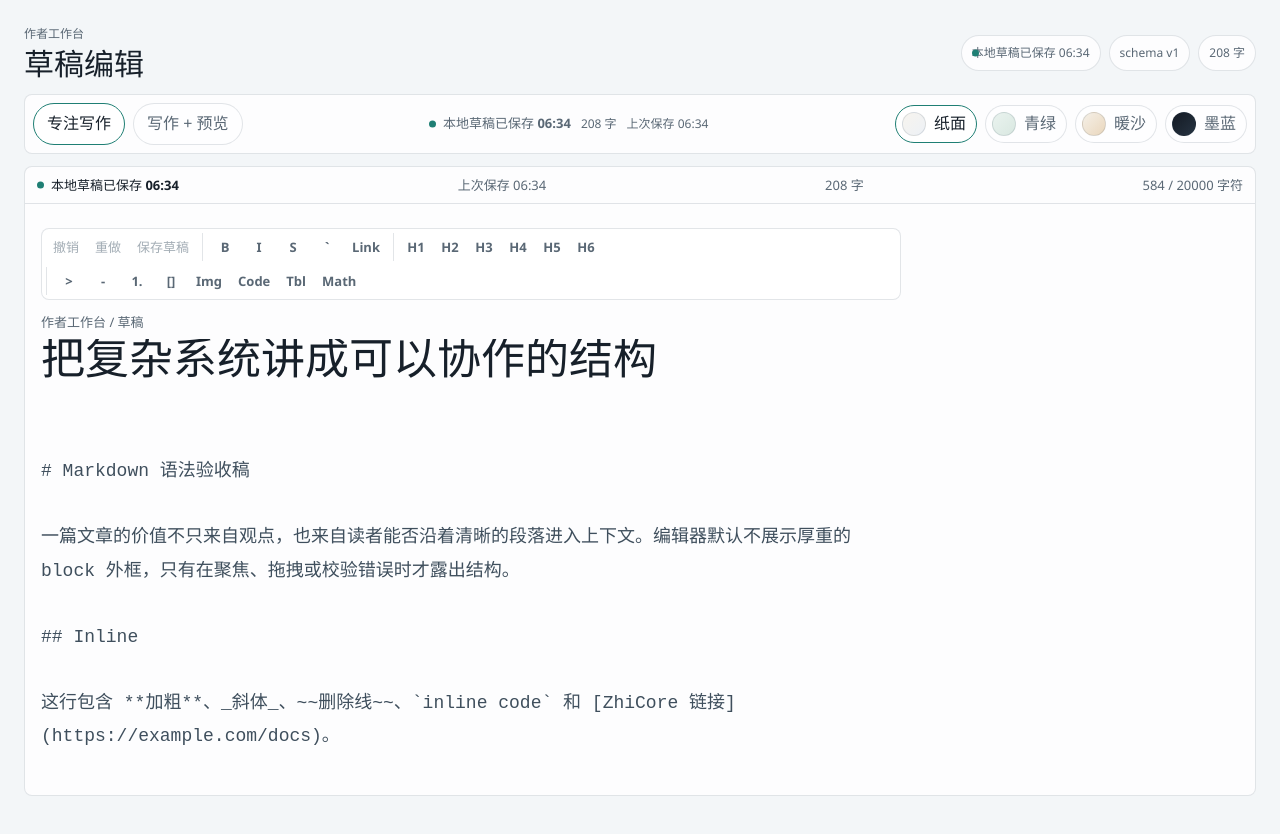
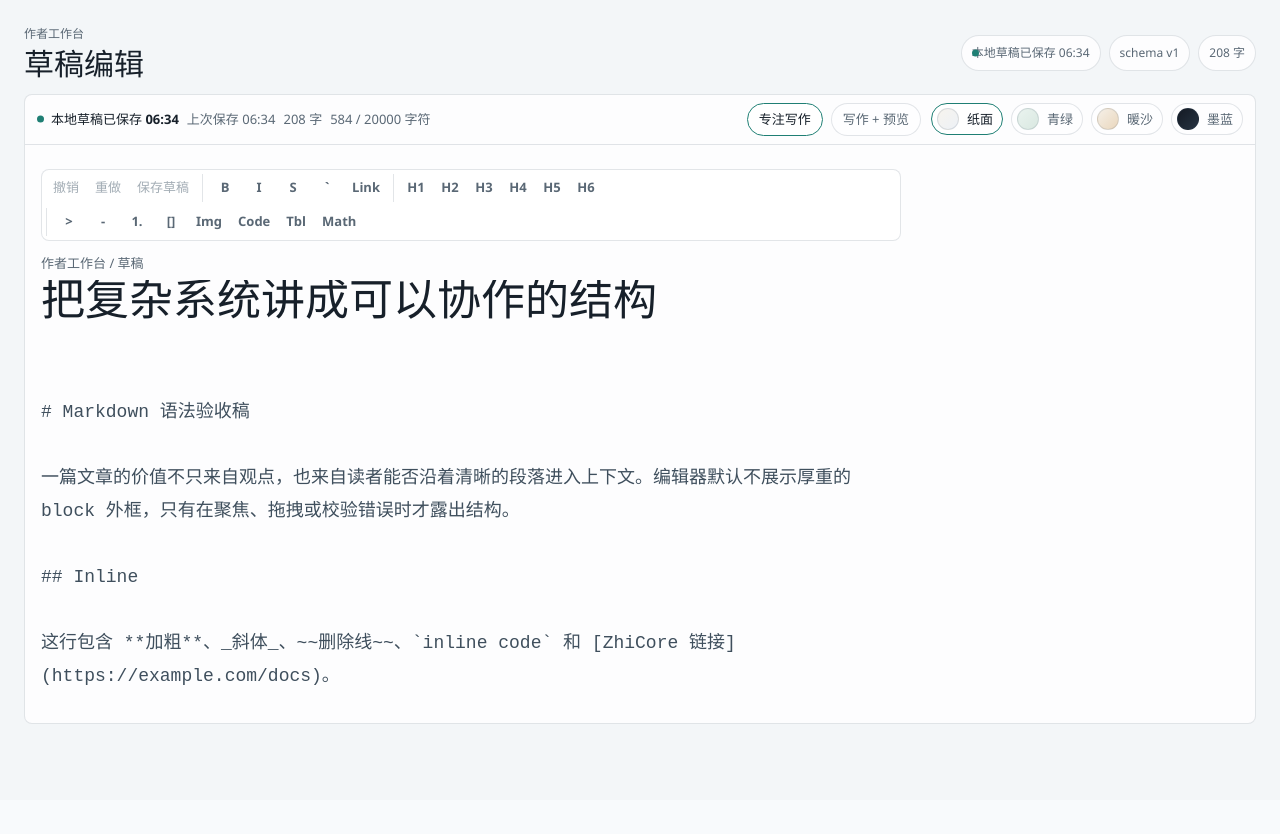
Before and after one commit to architectcgz/zhicore-frontend-vue, a Vue app: page /editor in a window 1280 px wide. Shown: the top 834 px of the page. After the commit the page ends 800 px from the top, so only its background shows below. Built offline with nearby package versions, Linux system fonts and the light colour scheme.

Commit message:
refactor(editor): 收敛编辑器重复工具栏

```diff
--- a/src/components/editor-showcase/EditorActionBar.vue
+++ /dev/null
@@ -1,199 +0,0 @@
-<template>
-  <div class="editor-action-bar">
-    <div class="mode-switch" aria-label="编辑器视图">
-      <button
-        type="button"
-        :aria-pressed="activeMode === 'focus'"
-        @click="emit('selectMode', 'focus')"
-      >
-        专注写作
-      </button>
-      <button
-        type="button"
-        :aria-pressed="activeMode === 'preview'"
-        @click="emit('selectMode', 'preview')"
-      >
-        写作 + 预览
-      </button>
-    </div>
-
-    <p
-      :class="[
-        'editor-action-bar__status',
-        `editor-action-bar__status--${saveStatus}`,
-      ]"
-      aria-live="polite"
-    >
-      <span>{{ saveStatusLabel }}</span>
-      <small>{{ wordCount }} 字</small>
-      <small>上次保存 {{ lastSavedLabel }}</small>
-    </p>
-
-    <div class="editor-action-bar__actions">
-      <div class="background-picker" aria-label="背景候选">
-        <button
-          v-for="background in backgroundCandidates"
-          :key="background.id"
-          class="background-swatch"
-          type="button"
-          :aria-label="`切换到${background.name}背景`"
-          :aria-pressed="activeBackgroundId === background.id"
-          @click="emit('selectBackground', background.id)"
-        >
-          <span :style="{ background: background.swatch }"></span>
-          {{ background.name }}
-        </button>
-      </div>
-    </div>
-  </div>
-</template>
-
-<script setup lang="ts">
-import type {
-  EditorDraftSaveStatus,
-  EditorShowcaseBackground,
-  EditorShowcaseBackgroundId,
-  EditorShowcaseMode,
-} from "@/features/editor-showcase/model";
-
-defineProps<{
-  activeMode: EditorShowcaseMode;
-  activeBackgroundId: EditorShowcaseBackgroundId;
-  backgroundCandidates: EditorShowcaseBackground[];
-  saveStatus: EditorDraftSaveStatus;
-  saveStatusLabel: string;
-  lastSavedLabel: string;
-  wordCount: number;
-}>();
-
-const emit = defineEmits<{
-  selectMode: [mode: EditorShowcaseMode];
-  selectBackground: [backgroundId: EditorShowcaseBackgroundId];
-}>();
-</script>
-
-<style scoped>
-.editor-action-bar {
-  display: grid;
-  grid-template-columns: auto minmax(220px, 1fr) auto;
-  gap: 12px;
-  align-items: center;
-  padding: 8px;
-  border: 1px solid var(--editor-page-border, rgba(49, 74, 91, 0.14));
-  border-radius: 8px;
-  background: var(--editor-control-bg, rgba(255, 255, 255, 0.78));
-}
-
-.mode-switch,
-.background-picker,
-.editor-action-bar__actions {
-  display: flex;
-  flex-wrap: wrap;
-  gap: 8px;
-}
-
-.mode-switch button,
-.background-swatch {
-  min-height: 36px;
-  border: 1px solid var(--editor-page-border, rgba(49, 74, 91, 0.14));
-  border-radius: 999px;
-  background: var(--editor-control-bg-muted, rgba(255, 255, 255, 0.56));
-  color: var(--editor-page-muted, #405466);
-  text-decoration: none;
-  cursor: pointer;
-  transition:
-    transform 0.18s ease,
-    background 0.18s ease,
-    border-color 0.18s ease;
-}
-
-.mode-switch button {
-  padding: 7px 13px;
-}
-
-.mode-switch button[aria-pressed="true"],
-.background-swatch[aria-pressed="true"] {
-  border-color: var(--editor-page-accent, #1f7f74);
-  background: var(--editor-control-bg-active, #ffffff);
-  color: var(--editor-page-text, #17202a);
-}
-
-.mode-switch button:hover,
-.background-swatch:hover {
-  transform: translateY(-1px);
-}
-
-.background-swatch {
-  display: inline-flex;
-  gap: 8px;
-  align-items: center;
-  padding: 5px 10px 5px 6px;
-}
-
-.background-swatch span {
-  width: 24px;
-  height: 24px;
-  border: 1px solid var(--editor-page-border, rgba(49, 74, 91, 0.16));
-  border-radius: 50%;
-}
-
-.editor-action-bar__status {
-  display: flex;
-  flex-wrap: wrap;
-  gap: 6px 10px;
-  align-items: center;
-  justify-content: center;
-  margin: 0;
-  color: var(--editor-page-muted, #405466);
-  font-size: 13px;
-}
-
-.editor-action-bar__status span {
-  position: relative;
-  padding-left: 14px;
-  font-weight: 700;
-}
-
-.editor-action-bar__status span::before {
-  position: absolute;
-  top: 50%;
-  left: 0;
-  width: 7px;
-  height: 7px;
-  border-radius: 999px;
-  background: var(--editor-page-accent, #1f7f74);
-  content: "";
-  transform: translateY(-50%);
-}
-
-.editor-action-bar__status--dirty span::before {
-  background: var(--editor-page-warning, #b7791f);
-}
-
-.editor-action-bar__status--saving span::before {
-  background: var(--editor-page-saving, #2563eb);
-}
-
-.editor-action-bar__status small {
-  color: var(--editor-page-muted, #637381);
-  font-size: 12px;
-}
-
-.editor-action-bar__actions {
-  justify-content: flex-end;
-}
-
-@media (max-width: 980px) {
-  .editor-action-bar {
-    grid-template-columns: 1fr;
-    align-items: flex-start;
-  }
-}
-
-@media (prefers-reduced-motion: reduce) {
-  .mode-switch button,
-  .background-swatch {
-    transition: none;
-  }
-}
-</style>
--- a/src/components/editor-showcase/EditorWritingPane.vue
+++ b/src/components/editor-showcase/EditorWritingPane.vue
@@ -5,7 +5,8 @@
     aria-label="可输入编辑区"
     @scroll="emit('scroll')"
   >
-    <div class="writing-editor__meta" aria-live="polite">
+    <div class="writing-editor__meta">
+      <div class="writing-editor__status" aria-live="polite">
         <span
           :class="[
             'writing-editor__save-state',
@@ -17,6 +18,39 @@
         <span>上次保存 {{ lastSavedLabel }}</span>
         <span>{{ wordCount }} 字</span>
         <span>{{ bodyCharacterCount }} / {{ bodyMaxLength }} 字符</span>
+      </div>
+
+      <div class="writing-editor__mode-switch" aria-label="编辑器视图">
+        <button
+          type="button"
+          :aria-pressed="activeMode === 'focus'"
+          @click="emit('selectMode', 'focus')"
+        >
+          专注写作
+        </button>
+        <button
+          type="button"
+          :aria-pressed="activeMode === 'preview'"
+          @click="emit('selectMode', 'preview')"
+        >
+          写作 + 预览
+        </button>
+      </div>
+
+      <div class="writing-editor__background-picker" aria-label="背景候选">
+        <button
+          v-for="background in backgroundCandidates"
+          :key="background.id"
+          class="writing-editor__background-swatch"
+          type="button"
+          :aria-label="`切换到${background.name}背景`"
+          :aria-pressed="activeBackgroundId === background.id"
+          @click="emit('selectBackground', background.id)"
+        >
+          <span :style="{ background: background.swatch }"></span>
+          {{ background.name }}
+        </button>
+      </div>
     </div>
 
     <section class="writing-editor__canvas">
@@ -115,6 +149,9 @@ import { ref } from "vue";
 
 import type {
   EditorDraftSaveStatus,
+  EditorShowcaseBackground,
+  EditorShowcaseBackgroundId,
+  EditorShowcaseMode,
   EditorShowcaseTextSelection,
   EditorShowcaseToolbarAction,
 } from "@/features/editor-showcase/model";
@@ -168,6 +205,9 @@ const toolbarGroups: ToolbarGroup[] = [
 ];
 
 defineProps<{
+  activeMode: EditorShowcaseMode;
+  activeBackgroundId: EditorShowcaseBackgroundId;
+  backgroundCandidates: EditorShowcaseBackground[];
   title: string;
   body: string;
   wordCount: number;
@@ -189,6 +229,8 @@ const emit = defineEmits<{
   redo: [];
   saveDraft: [];
   toolbarAction: [action: EditorShowcaseToolbarAction];
+  selectMode: [mode: EditorShowcaseMode];
+  selectBackground: [backgroundId: EditorShowcaseBackgroundId];
   scroll: [];
 }>();
 
@@ -288,15 +330,27 @@ defineExpose({
 }
 
 .writing-editor__meta {
-  display: flex;
-  flex-wrap: wrap;
+  display: grid;
+  grid-template-columns: minmax(0, 1fr) auto auto;
   gap: 10px;
   align-items: center;
-  justify-content: space-between;
   padding: 8px 12px;
   border-bottom: 1px solid var(--editor-page-border, rgba(49, 74, 91, 0.1));
   color: var(--editor-page-muted, #647280);
   font-size: 13px;
+}
+
+.writing-editor__status,
+.writing-editor__mode-switch,
+.writing-editor__background-picker {
+  display: flex;
+  flex-wrap: wrap;
+  gap: 8px;
+  align-items: center;
+}
+
+.writing-editor__status span {
+  white-space: nowrap;
 }
 
 .writing-editor__save-state {
@@ -324,6 +378,58 @@ defineExpose({
 
 .writing-editor__save-state--saving::before {
   background: var(--editor-page-saving, #2563eb);
+}
+
+.writing-editor__mode-switch,
+.writing-editor__background-picker {
+  justify-content: flex-end;
+}
+
+.writing-editor__mode-switch button,
+.writing-editor__background-swatch {
+  min-height: 32px;
+  border: 1px solid var(--editor-page-border, rgba(49, 74, 91, 0.14));
+  border-radius: 999px;
+  background: var(--editor-control-bg-muted, rgba(255, 255, 255, 0.56));
+  color: var(--editor-page-muted, #405466);
+  font-size: 13px;
+  cursor: pointer;
+  transition:
+    transform 0.18s ease,
+    background 0.18s ease,
+    border-color 0.18s ease;
+}
+
+.writing-editor__mode-switch button {
+  padding: 5px 11px;
+}
+
+.writing-editor__mode-switch button[aria-pressed="true"],
+.writing-editor__background-swatch[aria-pressed="true"] {
+  border-color: var(--editor-page-accent, #1f7f74);
+  background: var(--editor-control-bg-active, #ffffff);
+  color: var(--editor-page-text, #17202a);
+}
+
+.writing-editor__mode-switch button:hover,
+.writing-editor__mode-switch button:focus-visible,
+.writing-editor__background-swatch:hover,
+.writing-editor__background-swatch:focus-visible {
+  transform: translateY(-1px);
+}
+
+.writing-editor__background-swatch {
+  display: inline-flex;
+  gap: 8px;
+  align-items: center;
+  padding: 4px 9px 4px 5px;
+}
+
+.writing-editor__background-swatch span {
+  width: 22px;
+  height: 22px;
+  border: 1px solid var(--editor-page-border, rgba(49, 74, 91, 0.16));
+  border-radius: 50%;
 }
 
 .writing-editor__canvas {
@@ -468,6 +574,16 @@ defineExpose({
 }
 
 @media (max-width: 980px) {
+  .writing-editor__meta {
+    grid-template-columns: 1fr;
+    align-items: flex-start;
+  }
+
+  .writing-editor__mode-switch,
+  .writing-editor__background-picker {
+    justify-content: flex-start;
+  }
+
   .writing-editor__canvas {
     grid-template-columns: minmax(0, 1fr);
     padding-inline: 12px;
@@ -475,7 +591,7 @@ defineExpose({
 }
 
 @media (max-width: 640px) {
-  .writing-editor__meta {
+  .writing-editor__status {
     align-items: flex-start;
     flex-direction: column;
   }
@@ -499,4 +615,11 @@ defineExpose({
     font-size: 17px;
   }
 }
+
+@media (prefers-reduced-motion: reduce) {
+  .writing-editor__mode-switch button,
+  .writing-editor__background-swatch {
+    transition: none;
+  }
+}
 </style>
--- a/src/features/editor-showcase/ui/EditorWorkspace.vue
+++ b/src/features/editor-showcase/ui/EditorWorkspace.vue
@@ -21,18 +21,6 @@
     </header>
 
     <section class="editor-frame">
-      <EditorActionBar
-        :active-mode="activeMode"
-        :active-background-id="activeBackground.id"
-        :background-candidates="backgroundCandidates"
-        :save-status="draftSaveStatus"
-        :save-status-label="saveStatusLabel"
-        :last-saved-label="lastSavedLabel"
-        :word-count="wordCount"
-        @select-mode="handleModeSelect"
-        @select-background="selectBackground"
-      />
-
       <div
         class="editor-stage"
         :class="{
@@ -42,6 +30,9 @@
       >
         <EditorWritingPane
           ref="writingPaneRef"
+          :active-mode="activeMode"
+          :active-background-id="activeBackground.id"
+          :background-candidates="backgroundCandidates"
           :title="title"
           :body="body"
           :word-count="wordCount"
@@ -60,6 +51,8 @@
           @redo="handleRedoDraft"
           @save-draft="handleSaveDraft"
           @toolbar-action="handleToolbarAction"
+          @select-mode="handleModeSelect"
+          @select-background="selectBackground"
           @scroll="syncPreviewScroll"
         />
 
@@ -78,7 +71,6 @@
 <script setup lang="ts">
 import { useEditorWorkspaceController } from "@/features/editor-showcase/model";
 
-import EditorActionBar from "@/components/editor-showcase/EditorActionBar.vue";
 import EditorPreviewPane from "@/components/editor-showcase/EditorPreviewPane.vue";
 import EditorWritingPane from "@/components/editor-showcase/EditorWritingPane.vue";
 
```
Also changed, not shown: 2 other files (tests, documents, lock files or other folders). Lines whose indentation alone changed are shown as unchanged.
